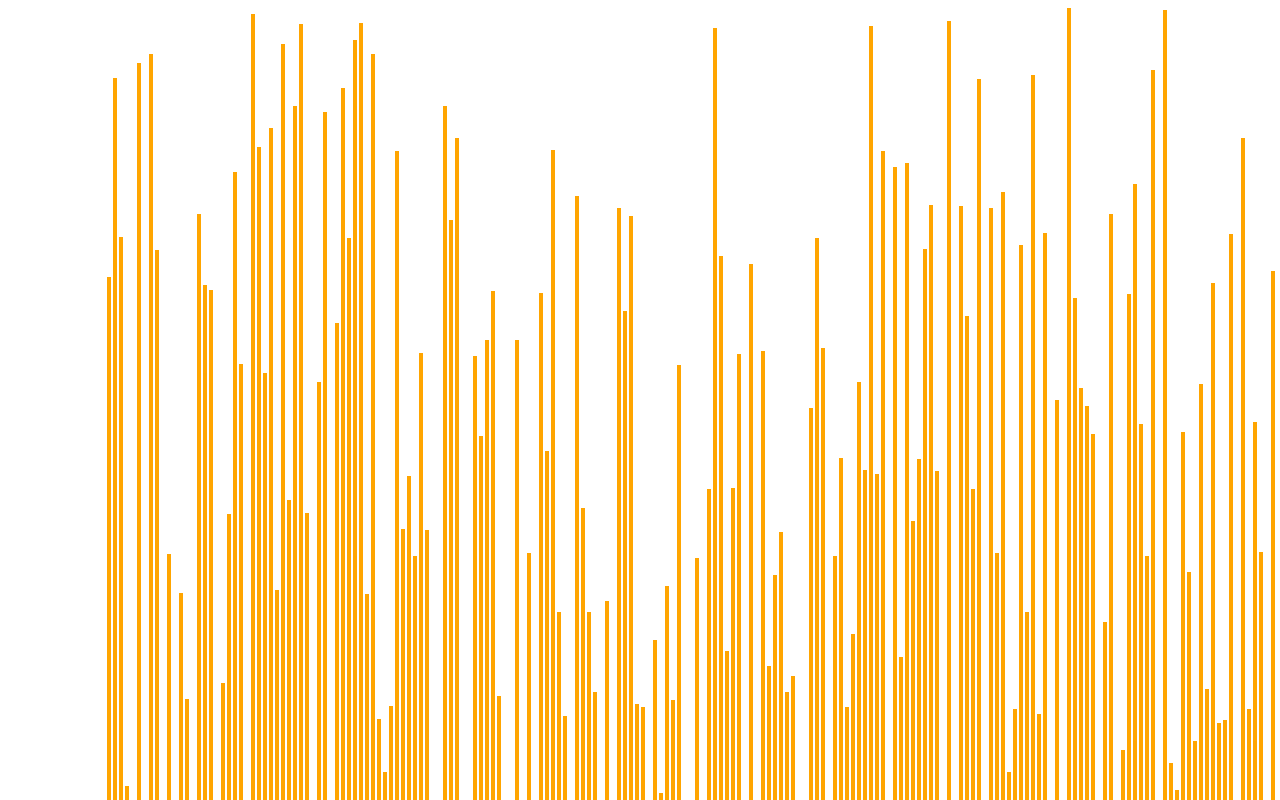
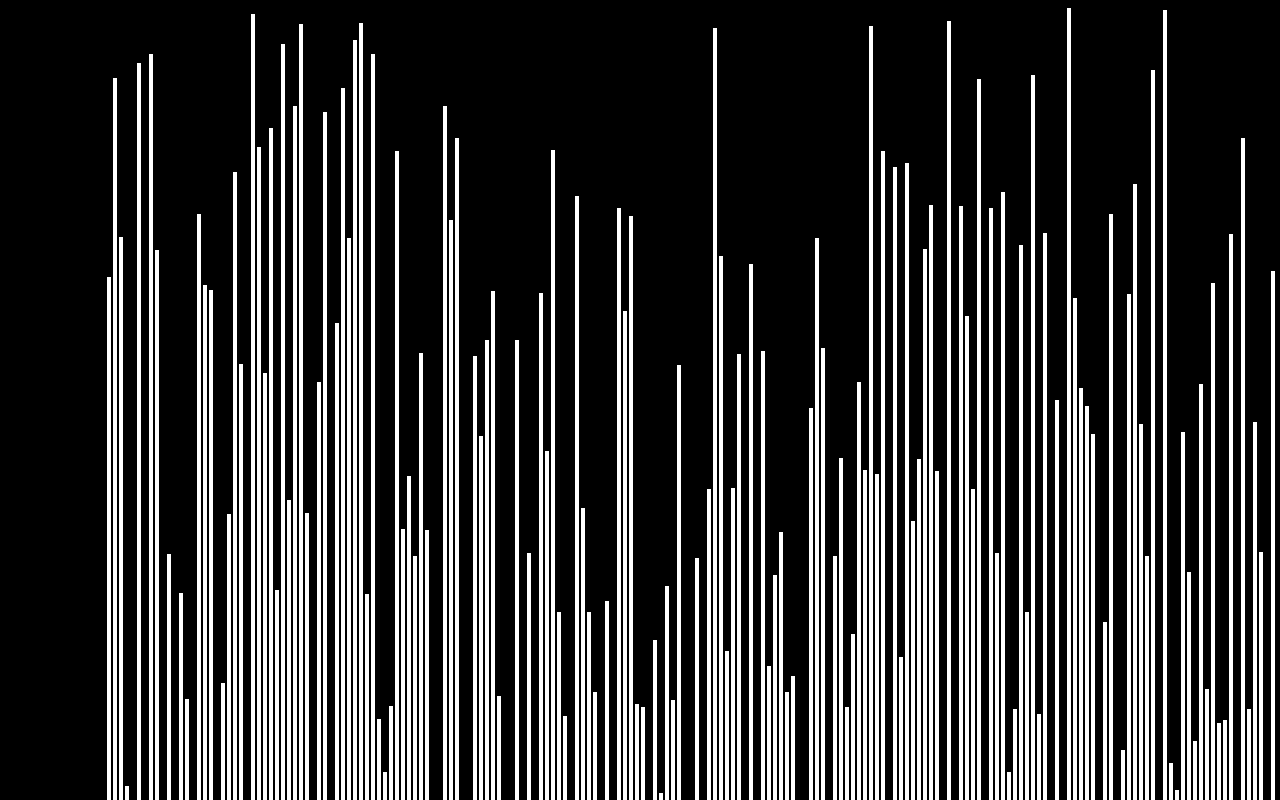
Before and after one commit to NicolasPCouts/sorting-visualizer, a React (Create React App) app: page / in a window 1280 px wide. Shown: the top 800 px of the page. Built offline with nearby package versions, Linux system fonts and the light colour scheme.

Commit message:
refactoring the insertionSort animation code

```diff
--- a/src/SortingVisualizer/SortingVisualizer.css
+++ b/src/SortingVisualizer/SortingVisualizer.css
@@ -1,3 +1,7 @@
+html{
+    background: black;
+}
+
 .main-div{
     position: absolute;
     left: 100px;
@@ -7,5 +11,4 @@
     display: inline-block;
     width: 4px;
     margin: 0px 1px;
-    background-color: orange;
 }
--- a/src/SortingVisualizer/SortingVisualizer.jsx
+++ b/src/SortingVisualizer/SortingVisualizer.jsx
@@ -2,8 +2,9 @@ import React from 'react'
 import './SortingVisualizer.css'
 import InsertionSort from '../SortingAlgorithms/InsertionSort'
 
-const NORMAL_COLOR = 'orange';
-const CHANGED_COLOR = 'green';
+const NORMAL_COLOR = 'white';
+const CHANGED_COLOR = 'red';
+const AFTER_CHANGE_COLOR = 'orange';
 
 export default class SortingVisualizer extends React.Component{
 
@@ -11,7 +12,8 @@ export default class SortingVisualizer extends React.Component{
         super(props);
 
         this.state = {
-            arrayToSort: []
+            arrayToSort: [],
+            prevChanged: []
         };
     }
 
@@ -21,45 +23,48 @@ export default class SortingVisualizer extends React.Component{
 
     resetArray(){
         const arrayToSort = [];
+        const prevChanged = [];
         for (let i = 0; i < 200; i++) {
             arrayToSort.push(this.RandomIntBetweenRange(5, 1000));
         }
-        this.setState({ arrayToSort });
+        this.setState({ arrayToSort, prevChanged });
     }
 
-    insertionSort(){
+    async insertionSort(){
         let sortedArrayAnim = InsertionSort(this.state.arrayToSort);
         let arrayToSort = this.state.arrayToSort;
-        let arrayBars = document.getElementsByClassName('array-item');
-        let arrayBarsWithColorChanged = [];
+        let prevChanged = this.state.prevChanged;
 
         //loop through all the animations
         for (let index = 0; index < sortedArrayAnim.length; index++) {
+            await wait();
             const [i,j] = sortedArrayAnim[index];
 
-            setTimeout(() => {
-                //set changed colors back to normal
-                if(index !== 0){
-                    arrayBarsWithColorChanged.forEach((element, index) => {
-                        arrayBars[element].style.backgroundColor = NORMAL_COLOR;
-                    });
-                    arrayBarsWithColorChanged = [];
-                }
+            //change array
+            let temp = arrayToSort[i];
+            arrayToSort[i] = arrayToSort[j];
+            arrayToSort[j] = temp;
 
-                let temp = arrayToSort[i];
-                //change array
-                arrayToSort[i] = arrayToSort[j];
-                arrayToSort[j] = temp;
+            prevChanged.push(i,j);
 
-                //change div bar colors, unl
-                if(index != sortedArrayAnim.length - 1){
-                    arrayBars[i].style.backgroundColor = CHANGED_COLOR;
-                    arrayBars[j].style.backgroundColor = CHANGED_COLOR;
-                    arrayBarsWithColorChanged.push(i);
-                    arrayBarsWithColorChanged.push(j);
-                }
-                this.setState({ arrayToSort })
-            }, 10);
+            this.setState({ arrayToSort, prevChanged })
+        }
+    }
+
+    getColor(index){
+
+        let prevChanged = this.state.prevChanged;
+
+        if(prevChanged.includes(index)){
+            if(index == prevChanged[prevChanged.length - 1] || index == prevChanged[prevChanged.length - 2]){
+                return CHANGED_COLOR;
+            }
+            else{
+                return AFTER_CHANGE_COLOR;
+            }
+        }
+        else{
+            return NORMAL_COLOR;
         }
     }
 
@@ -69,7 +74,7 @@ export default class SortingVisualizer extends React.Component{
         return (
             <div className="main-div">
                 {arrayToSort.map((value, idx) => (
-                    <div className="array-item" key={idx} style={{height: value}}>
+                    <div className="array-item" key={idx} style={{height: value, backgroundColor: this.getColor(idx)}}>
 
                     </div>
                 ))}
@@ -84,3 +89,10 @@ export default class SortingVisualizer extends React.Component{
         return Math.floor(Math.random() * (max - min + 1)) + min;
     }
 }
+
+
+async function wait() {
+	return new Promise(function(resolve) {
+  	setTimeout(resolve, 1);
+  });
+}
```
